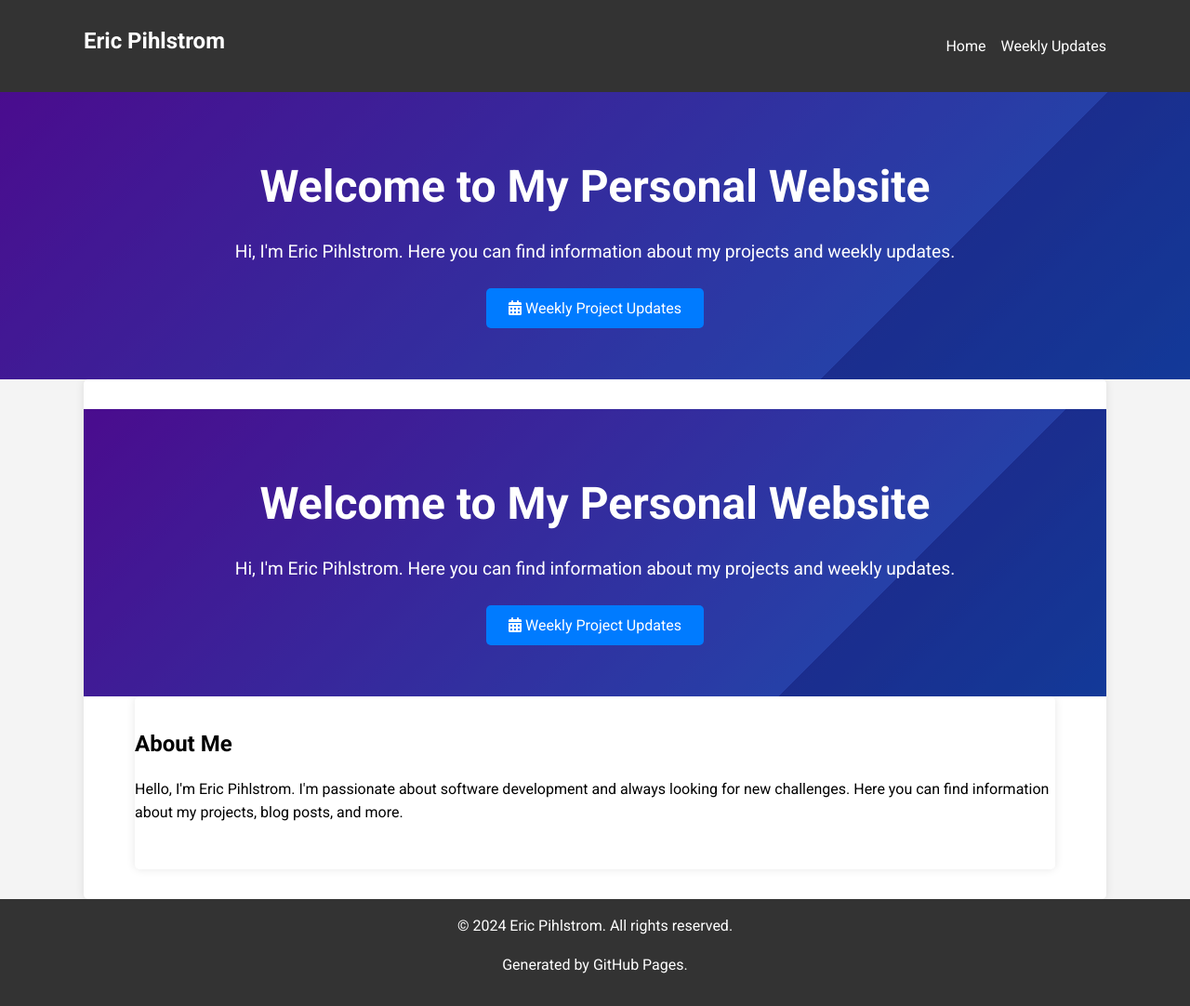
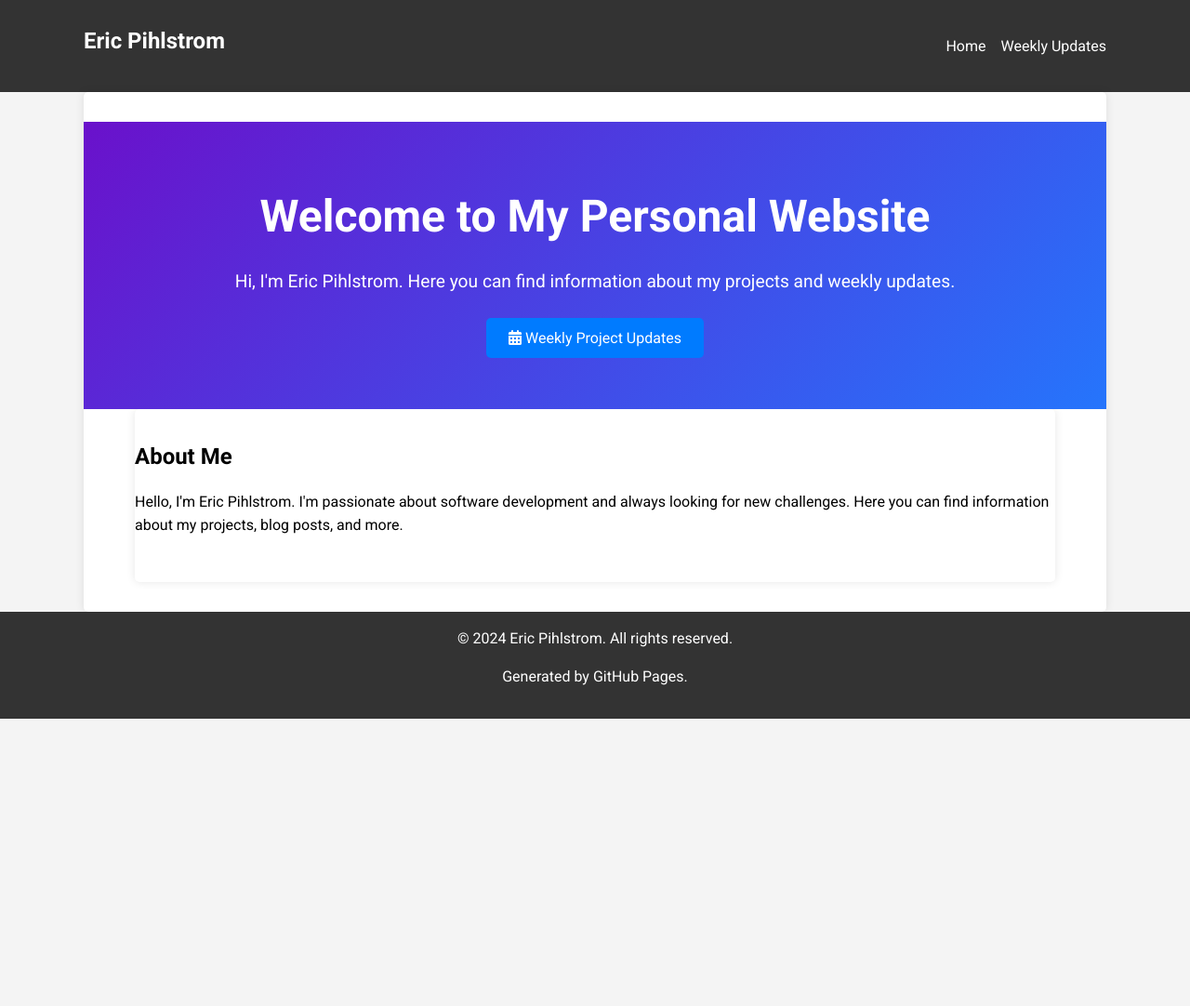
Before and after one commit to EricPihlstrom/EricPihlstrom.github.io, a Jekyll site: the page built from index.html, in a window 1280 px wide. Shown: the whole page at 93% size. Built offline with Jekyll 4.4.1, drawn with Linux system fonts in a browser that asks for light colours; nearby versions of some CDN libraries; after the commit the page ends 900 px from its top, so only the background shows below that.

Commit message:
Update hero

```diff
--- a/_layouts/default.html
+++ b/_layouts/default.html
@@ -22,13 +22,6 @@
             </nav>
         </div>
     </header>
-    <section class="hero">
-        <div class="container">
-            <h1>Welcome to My Personal Website</h1>
-            <p>Hi, I'm Eric Pihlstrom. Here you can find information about my projects and weekly updates.</p>
-            <a href="{{ '/weeklyUpdates' | relative_url }}" class="btn btn-primary"><i class="fas fa-calendar-alt"></i> Weekly Project Updates</a>
-        </div>
-    </section>
     <main class="content container">
         {{ content }}
     </main>
--- a/assets/css/style.css
+++ b/assets/css/style.css
@@ -51,22 +51,6 @@ body {
     text-align: center;
     position: relative;
     overflow: hidden;
-}
-
-.hero::before,
-.hero::after {
-    content: '';
-    position: absolute;
-    width: 100%;
-    height: 100%;
-    top: 0;
-    left: 0;
-    background: rgba(0, 0, 0, 0.3);
-}
-
-.hero::after {
-    background: linear-gradient(135deg, transparent 75%, rgba(0, 0, 0, 0.3) 75%);
-    mix-blend-mode: overlay;
 }
 
 .hero .container {
```
